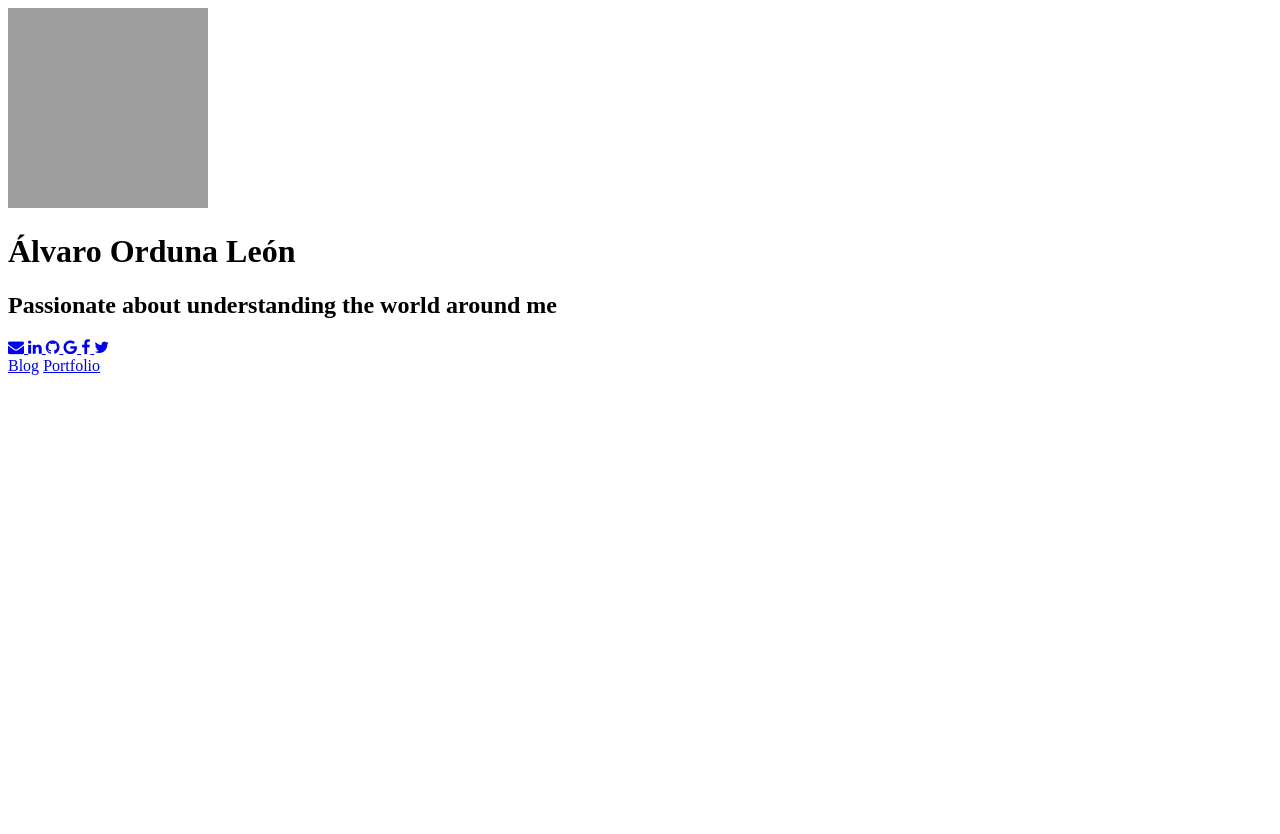
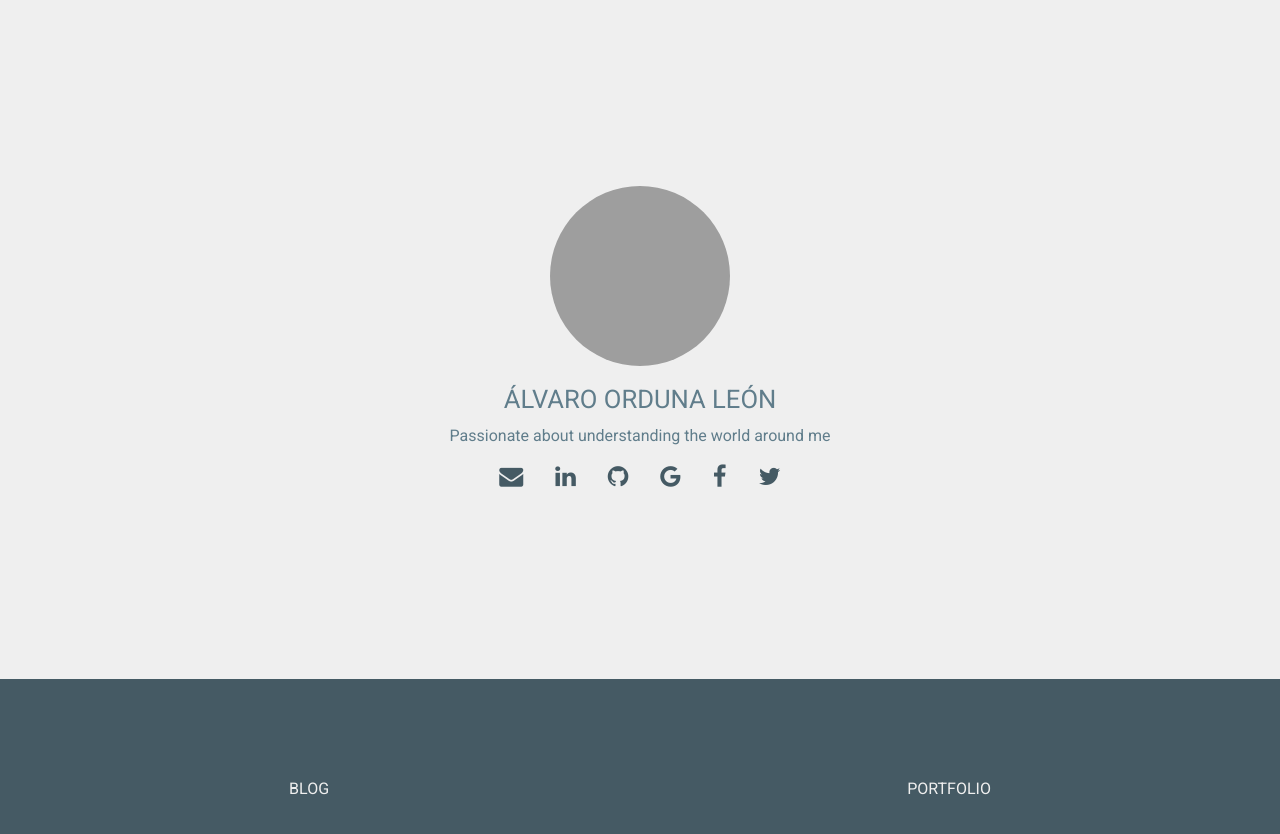
Before and after one commit to AlvaroOrduna/AlvaroOrduna.github.io, a Jekyll site: the page built from index.md, in a window 1280 px wide. Shown: the top 834 px of the page. Built offline with Jekyll 4.4.1, drawn with Linux system fonts in a browser that asks for light colours; grey boxes are pictures that could not be loaded.

Commit message:
head: Fix main stylesheet ref
Signed-off-by: Álvaro Orduna León <alvaro.orduna.92@gmail.com>

```diff
--- a/_includes/head.html
+++ b/_includes/head.html
@@ -21,5 +21,5 @@
 
   <link rel="stylesheet" href="https://fonts.googleapis.com/css?family=Roboto">
   <link rel="stylesheet" href="https://maxcdn.bootstrapcdn.com/font-awesome/4.7.0/css/font-awesome.min.css">
-  <link rel="stylesheet" href="{{ " /assets/styles/main.css " | absolute_url }}">
+  <link rel="stylesheet" href="/assets/styles/main.css">
 </head>
```
